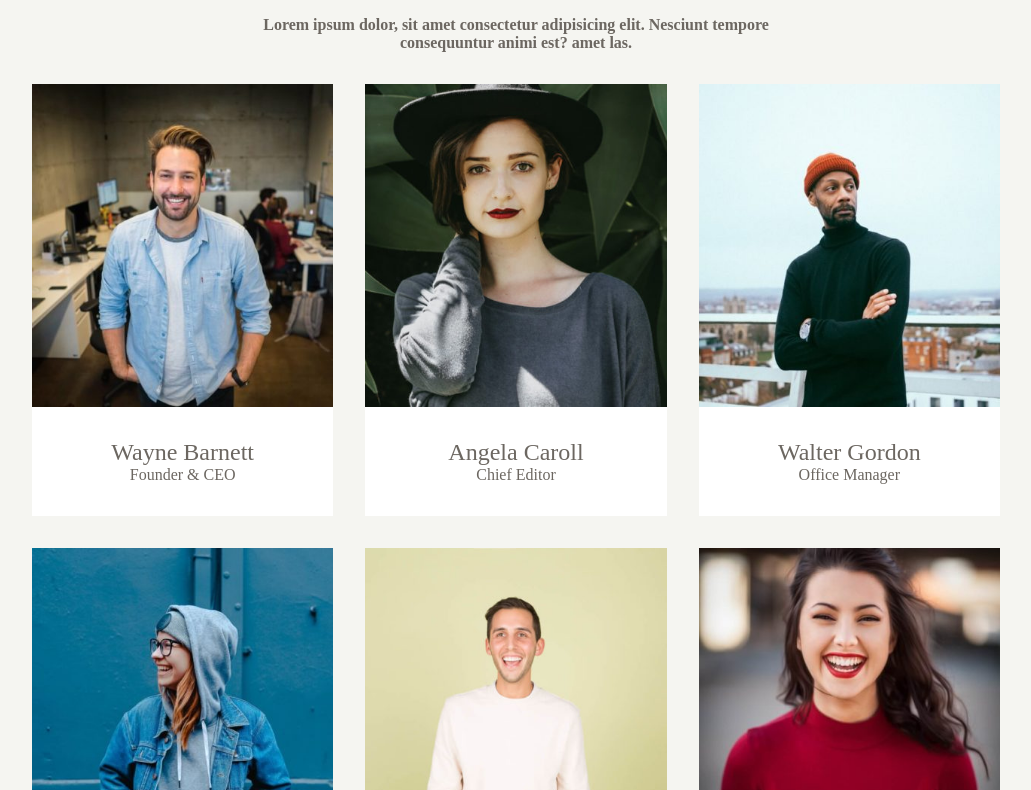
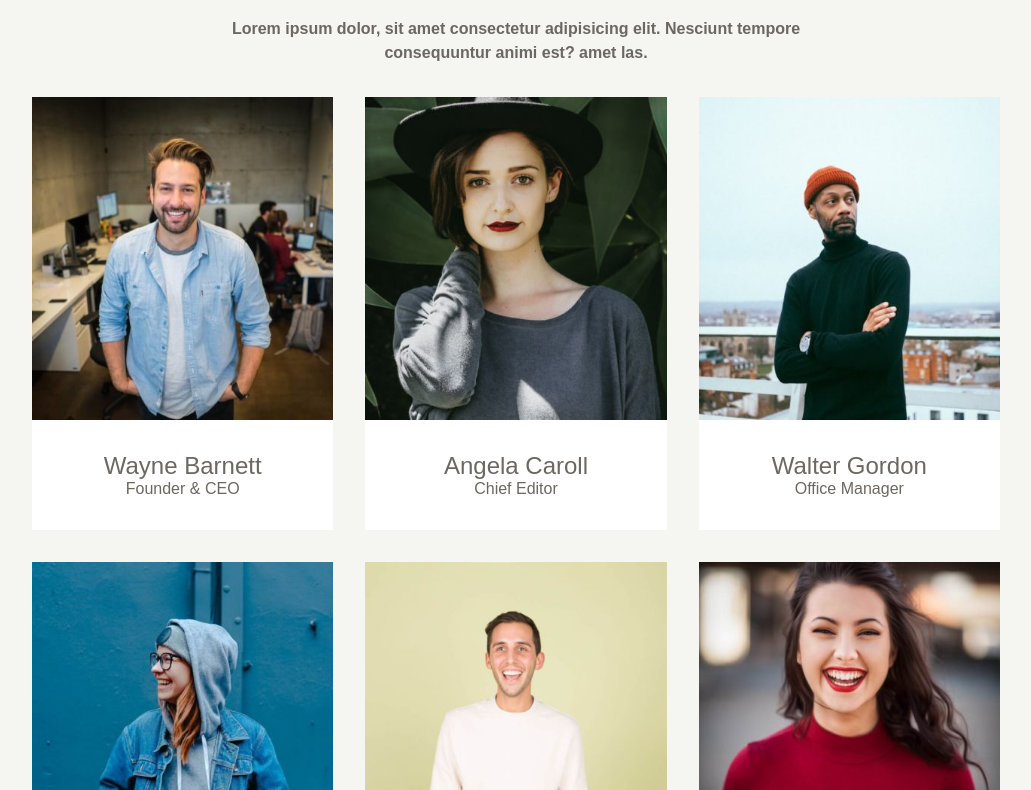
Before and after one commit to AlesciDavide/js-our-team, a plain HTML site: page index.html in a window 1280 px wide. Shown: the part 75-865 px from the top of the page, without its empty margins (124-1155 px from the left). Drawn offline with Linux system fonts and the light colour scheme.

Commit message:
aggiunti commenti e sistemato il css

```diff
--- a/css/style.css
+++ b/css/style.css
@@ -6,7 +6,10 @@
 
 body{
     background-color:#f5f5f1;
+    font-family: arial, sans-serif;
+    user-select: none;
 }
+
 header > section{
     display: flex;
     justify-content: center;
@@ -22,11 +25,12 @@ header > section{
     margin: 2rem 0;
     align-self: center;
 }
+
 #sottotitolo{
     color: #6c6761;
     margin-bottom: 2rem;
+    line-height: 1.5rem;
 }
-
 
 section#container{
     width: 1000px;
@@ -49,6 +53,7 @@ div.card{
     margin-bottom: 2rem;
     background-color: white;
 }
+
 div.card > p:last-child{
     padding-bottom: 2rem;
     font-size: 1rem;
--- a/js/script.js
+++ b/js/script.js
@@ -1,5 +1,6 @@
 const sectionEl = document.querySelector('section#container');
 
+/* array con oggetti testuali */
 const ourTeam = [
     {
         nome: 'Wayne Barnett',
@@ -33,15 +34,18 @@ const ourTeam = [
     }
 ]
 
-
 for(let i = 0; i < ourTeam.length; i++){
+    /* creo la card con l'immagine vuota */
     let divCardEl = document.createElement('div');
     divCardEl.classList.add('card');
     sectionEl.appendChild(divCardEl);
     let imgEl = document.createElement('img');
     divCardEl.appendChild(imgEl);
     let singoloMembro = ourTeam[i];
+    /* forin per ciclare gli oggetti testuali */
     for (const key in ourTeam[i]) {
+        /* condizione per inserire la foto nell'immagine creata precedentemente
+        e creo i tag p per i testi */
         if(key !== 'foto'){
             let pEl = document.createElement('p');
             pEl.append(singoloMembro[key]);
```
